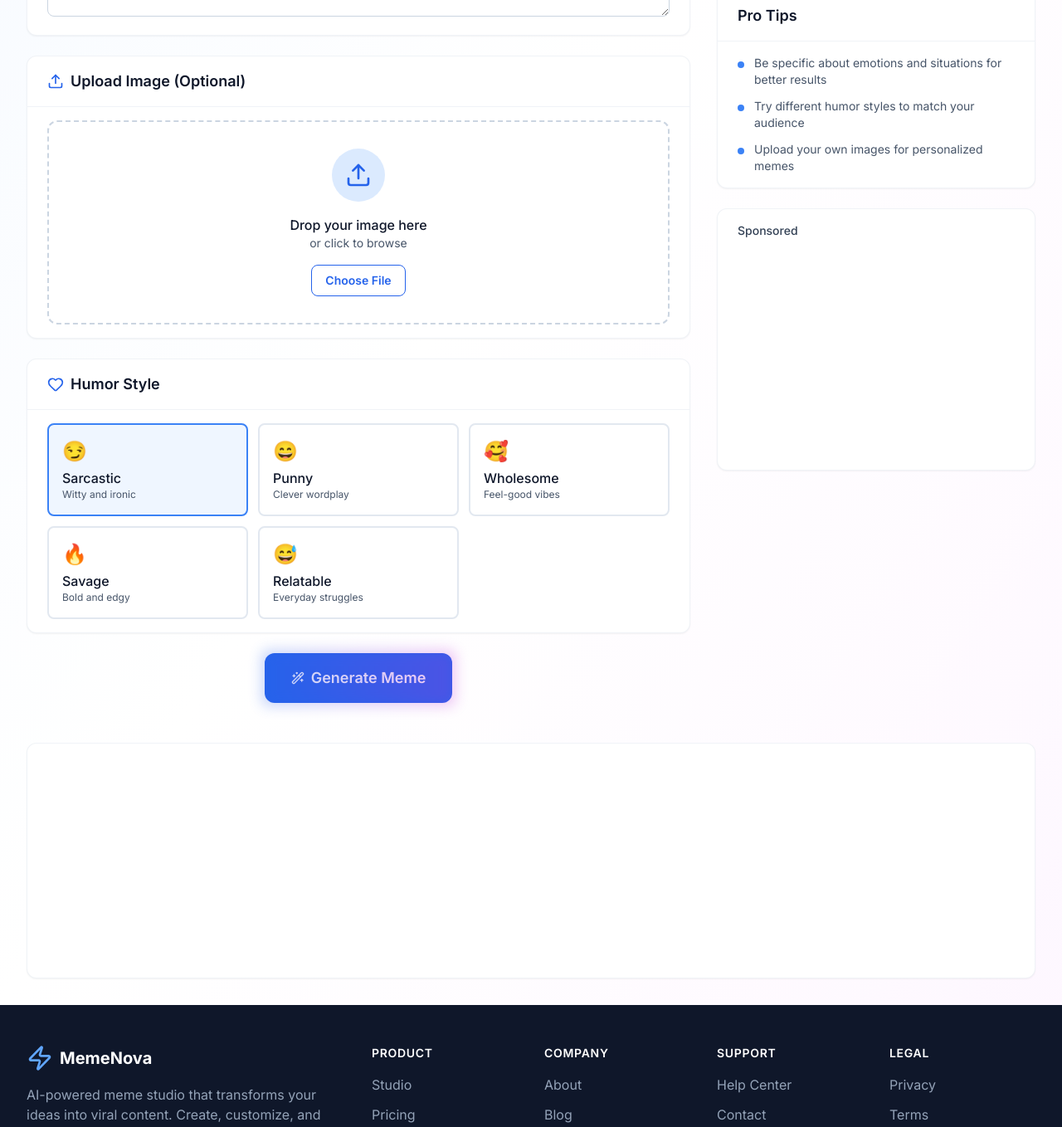
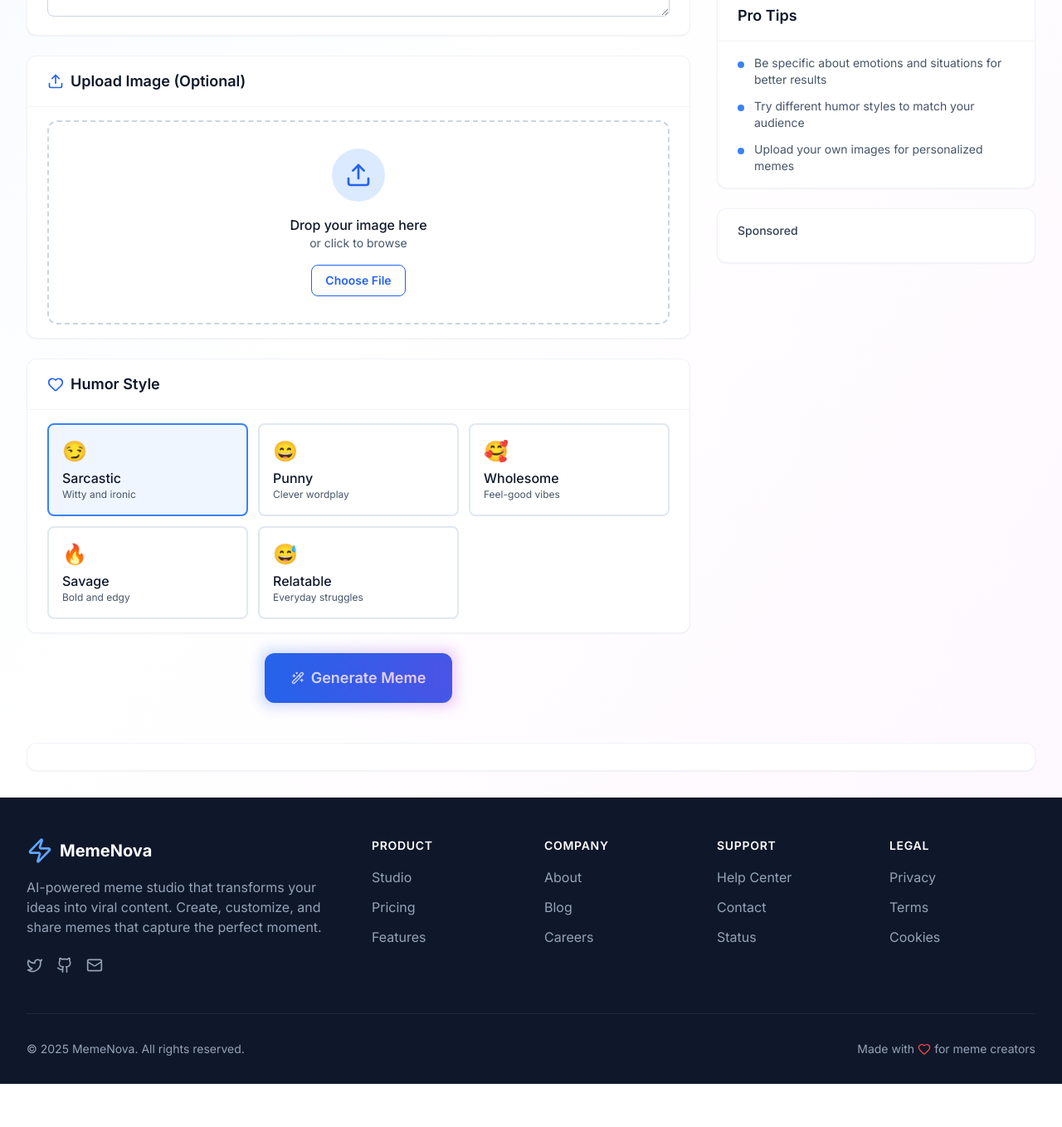
Before and after one commit to Nunisabivek/memenova, a Next.js app in the folder frontend/: page /studio in a window 1280 px wide. Shown: the part 843-2201 px from the top of the page at 83% size. After the commit the page ends 2149 px from the top, so only its background shows below. Built offline with nearby package versions, Linux system fonts and the light colour scheme.

Commit message:
fix(ads): switch sidebar and bottom to Adsterra native units; inject scripts into component containers for consistent render

```diff
--- a/frontend/app/studio/page.tsx
+++ b/frontend/app/studio/page.tsx
@@ -419,11 +419,9 @@ export default function StudioPage() {
                 <p className="text-sm font-medium text-secondary-700 mb-3">Sponsored</p>
                 <ErrorBoundary fallback={<div className="w-[300px] h-[250px] flex items-center justify-center text-secondary-500">Ad loading...</div>}>
                   <AdsterraBanner
-                    type="iframe"
-                    keyId="de0016110e51c18b0e34285a15e64a70"
-                    scriptSrc="//www.highperformanceformat.com/de0016110e51c18b0e34285a15e64a70/invoke.js"
-                    width={300}
-                    height={250}
+                    type="native"
+                    containerId="container-right-300x250"
+                    scriptSrc="//pl27424868.profitableratecpm.com/03212cacd280051f4599929a27df3f3b/invoke.js"
                   />
                 </ErrorBoundary>
               </CardContent>
@@ -442,11 +440,9 @@ export default function StudioPage() {
             <CardContent className="p-6 flex justify-center">
               <ErrorBoundary fallback={<div className="w-[300px] h-[250px] flex items-center justify-center text-secondary-500">Ad loading...</div>}>
                 <AdsterraBanner
-                  type="iframe"
-                  keyId="de0016110e51c18b0e34285a15e64a70"
-                  scriptSrc="//www.highperformanceformat.com/de0016110e51c18b0e34285a15e64a70/invoke.js"
-                  width={300}
-                  height={250}
+                  type="native"
+                  containerId="container-bottom-300x250"
+                  scriptSrc="//pl27424868.profitableratecpm.com/03212cacd280051f4599929a27df3f3b/invoke.js"
                 />
               </ErrorBoundary>
             </CardContent>
--- a/frontend/components/ads/AdsterraBanner.tsx
+++ b/frontend/components/ads/AdsterraBanner.tsx
@@ -43,9 +43,6 @@ export function AdsterraBanner(props: AdsterraBannerProps) {
 		const container = mountRef.current || document.body
 
 		if (props.type === 'iframe') {
-			const scriptKey = `iframe-${props.keyId}`
-			if (window.adsterraLoaded.has(scriptKey)) return
-
 			// Configure global before loading script
 			window.atOptions = {
 				key: props.keyId,
@@ -61,7 +58,6 @@ export function AdsterraBanner(props: AdsterraBannerProps) {
 			s.async = true
 			s.onerror = () => console.warn('Failed to load Adsterra script')
 			container.appendChild(s)
-			window.adsterraLoaded.add(scriptKey)
 			return
 		}
 
```
